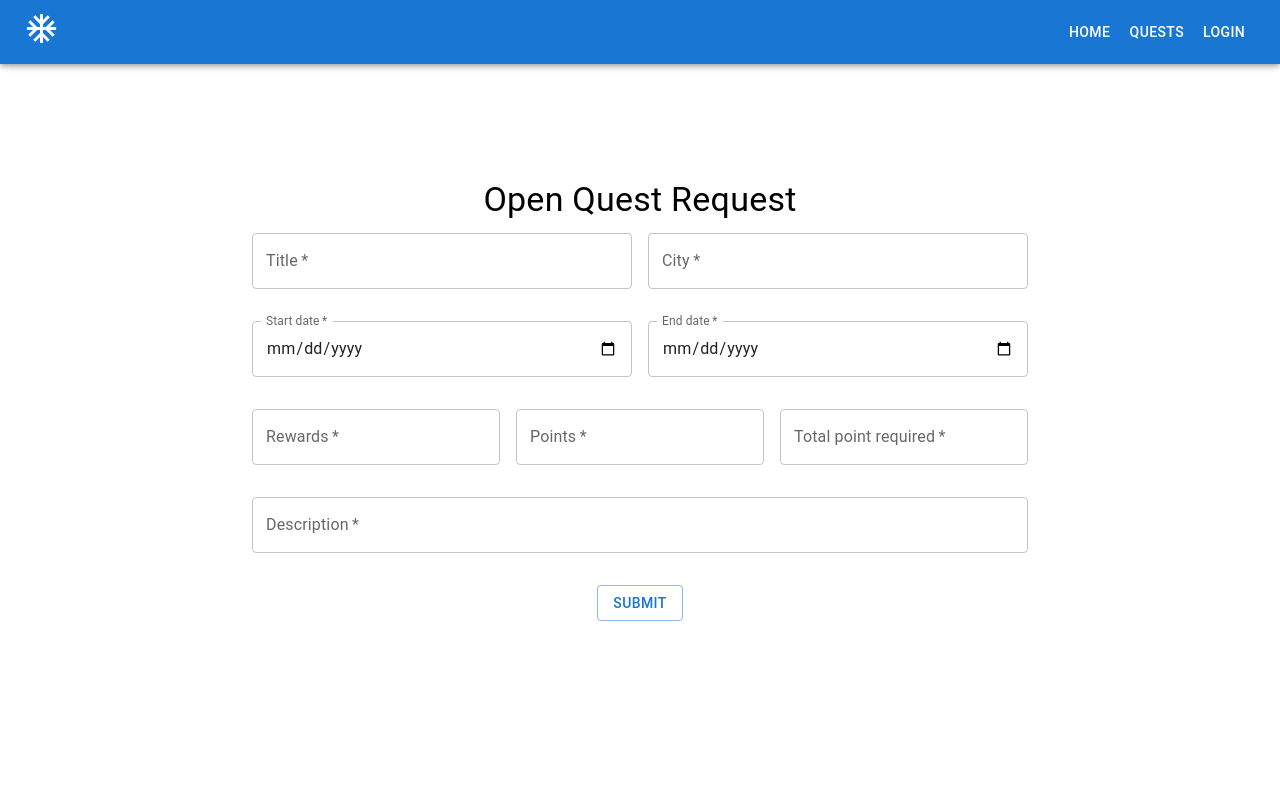
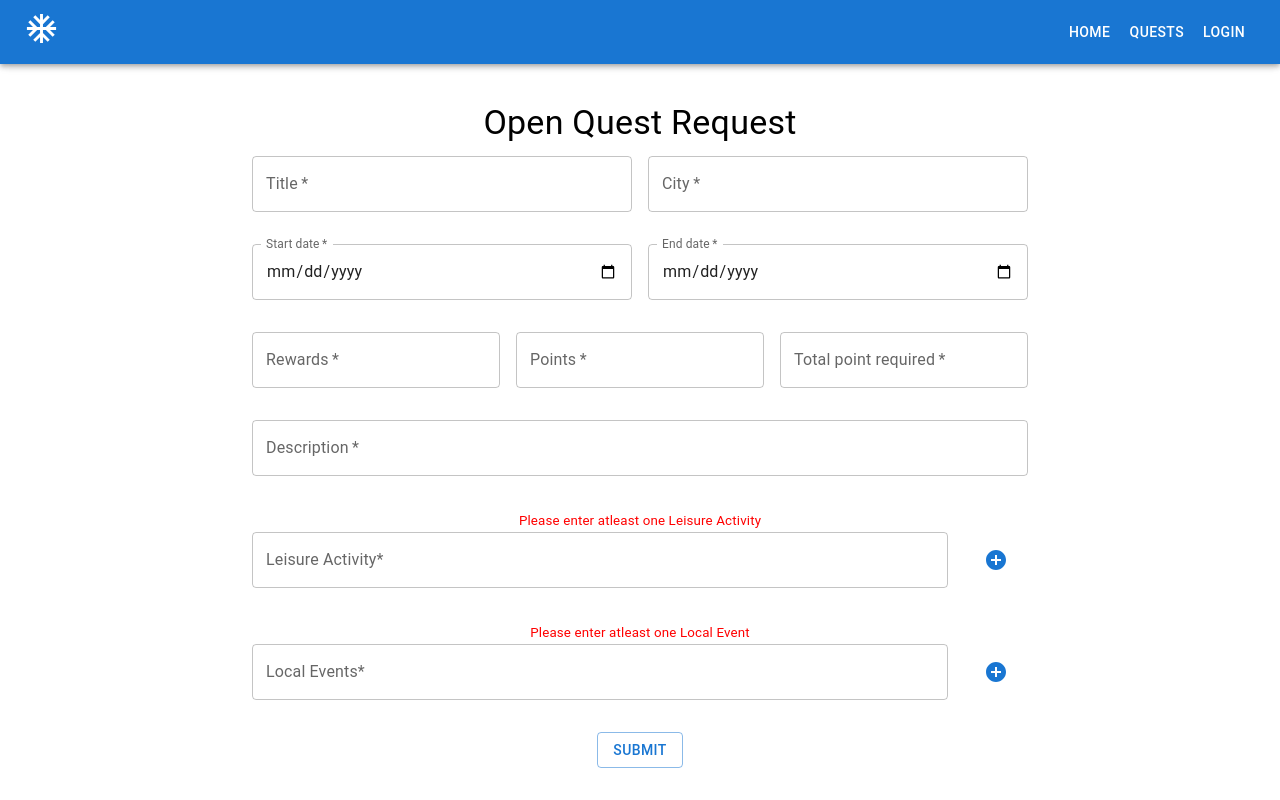
Before and after one commit to rohitkori/Digital-Community-Platform, a React (Vite) app in the folder frontend/: page /opening-request in a window 1280 px wide. Built offline with nearby package versions, Linux system fonts and the light colour scheme.

Commit message:
opening request form complete

```diff
--- a/frontend/package.json
+++ b/frontend/package.json
@@ -16,6 +16,7 @@
     "@mui/material": "^5.15.11",
     "@mui/styled-engine-sc": "^6.0.0-alpha.16",
     "@mui/styles": "^5.15.11",
+    "date-fns": "^3.3.1",
     "jwt-decode": "^3.1.2",
     "react": "^18.2.0",
     "react-dom": "^18.2.0",
--- a/frontend/src/pages/RequestQuest.jsx
+++ b/frontend/src/pages/RequestQuest.jsx
@@ -1,47 +1,58 @@
-import React, { useState } from "react";
+import React, { useContext, useState } from "react";
 import { Link } from "react-router-dom";
-import { Box, Typography, Stack, TextField, Button } from "@mui/material";
+import { Box, Typography, Stack, TextField, Button, Chip } from "@mui/material";
+import AddCircleOutlinedIcon from "@mui/icons-material/AddCircleOutlined";
 import { API_BACKEND_URL } from "../config";
 import toast from "react-hot-toast";
 import { useNavigate } from "react-router-dom";
+import { format } from "date-fns";
+import AuthContext from "../context/AuthContext";
 
 const RequestQuest = () => {
+  const { user } = useContext(AuthContext);
   const navigate = useNavigate();
   const [title, setTitle] = useState("");
   const [city, setCity] = useState("");
-  const [startDate, setStartDate] = useState("");
-  const [endDate, setEndDate] = useState("");
+  const [startDate, setStartDate] = useState(
+    new Date("2024-02-28T12:01:28.030Z")
+  );
+  const [endDate, setEndDate] = useState(new Date("2024-02-28T12:01:28.030Z"));
   const [rewards, setRewards] = useState("");
   const [points, setPoints] = useState("");
   const [totalRequired, setTotalRequired] = useState("");
   const [description, setDescription] = useState("");
+  const [leisureActivity, setLeisureActivity] = useState("");
+  const [leisureActivities, setLeisureActivities] = useState([]);
+  const [localEvent, setLocalEvent] = useState("");
+  const [localEvents, setLocalEvents] = useState([]);
 
   const handleSubmit = async (e) => {
     e.preventDefault();
-    console.log(
-      title,
-      city,
-      startDate,
-      endDate,
-      rewards,
-      points,
-      totalRequired,
-      description
-    );
 
+    if (leisureActivities.length > 0 && localEvents.length > 0) {
+      const start_date = format(startDate, "yyyy-MM-dd'T'HH:mm:ss.SSSX");
+      console.log(start_date);
+      const end_date = format(endDate, "yyyy-MM-dd'T'HH:mm:ss.SSSX");
+      const leisure_activity = leisureActivities;
+      const local_events = localEvents;
+      const total_required = totalRequired;
+      const created_by = user.sub.split(":")[0];
       const response = await fetch(
         `${API_BACKEND_URL}/api/quest/opening-request`,
         {
           method: "POST",
           body: JSON.stringify({
             title,
+            description,
+            start_date,
+            end_date,
             city,
-          startDate,
-          endDate,
+            leisure_activity,
+            local_events,
             rewards,
             points,
-          totalRequired,
-          description,
+            total_required,
+            created_by,
           }),
           headers: {
             "Content-Type": "application/json",
@@ -55,11 +66,19 @@ const RequestQuest = () => {
       } else {
         toast.error("Something went wrong!");
       }
+    } else {
+      toast.error("please fill the form completely");
+    }
   };
 
   return (
     <Box>
-      <Typography variant="h4" color="initial" gutterBottom>
+      <Typography
+        variant="h4"
+        color="initial"
+        gutterBottom
+        sx={{ marginTop: "70px" }}
+      >
         Open Quest Request
       </Typography>
       <form onSubmit={handleSubmit} action={<Link to="/login" />}>
@@ -141,6 +160,7 @@ const RequestQuest = () => {
             label="Total point required"
             onChange={(e) => setTotalRequired(e.target.value)}
             value={totalRequired}
+            InputProps={{ inputProps: { min: 0 } }}
             fullWidth
             required
           />
@@ -156,6 +176,73 @@ const RequestQuest = () => {
           required
           sx={{ mb: 4 }}
         />
+        {leisureActivities.length > 0 ? (
+          <>
+            {"Leisure Activities: "}
+            {leisureActivities.map((activity, index) => {
+              return (
+                <Chip label={activity} key={index} sx={{ mb: 2, gap: "5px" }} />
+              );
+            })}
+          </>
+        ) : (
+          <small id="leisure-activity-id" style={{ color: "red" }}>
+            Please enter atleast one Leisure Activity
+          </small>
+        )}
+
+        <Stack spacing={2} direction="row" sx={{ marginBottom: 4 }}>
+          <TextField
+            type="text"
+            variant="outlined"
+            color="secondary"
+            label="Leisure Activity*"
+            onChange={(e) => setLeisureActivity(e.target.value)}
+            value={leisureActivity}
+            fullWidth
+          />
+          <Button
+            onClick={() => {
+              leisureActivities.push(leisureActivity);
+              setLeisureActivity("");
+            }}
+          >
+            <AddCircleOutlinedIcon />
+          </Button>
+        </Stack>
+        {localEvents.length > 0 ? (
+          <>
+            {"Local Events: "}
+            {localEvents.map((events, index) => {
+              return (
+                <Chip label={events} key={index} sx={{ mb: 2, gap: "5px" }} />
+              );
+            })}
+          </>
+        ) : (
+          <small id="local-event-id" style={{ color: "red" }}>
+            Please enter atleast one Local Event
+          </small>
+        )}
+        <Stack spacing={2} direction="row" sx={{ marginBottom: 4 }}>
+          <TextField
+            type="text"
+            variant="outlined"
+            color="secondary"
+            label="Local Events*"
+            onChange={(e) => setLocalEvent(e.target.value)}
+            value={localEvent}
+            fullWidth
+          />
+          <Button
+            onClick={() => {
+              localEvents.push(localEvent);
+              setLocalEvent("");
+            }}
+          >
+            <AddCircleOutlinedIcon />
+          </Button>
+        </Stack>
         <Button variant="outlined" color="primary" type="submit">
           Submit
         </Button>
```
Also changed, not shown: 1 other file (tests, documents, lock files or other folders). Lines whose indentation alone changed are shown as unchanged.
